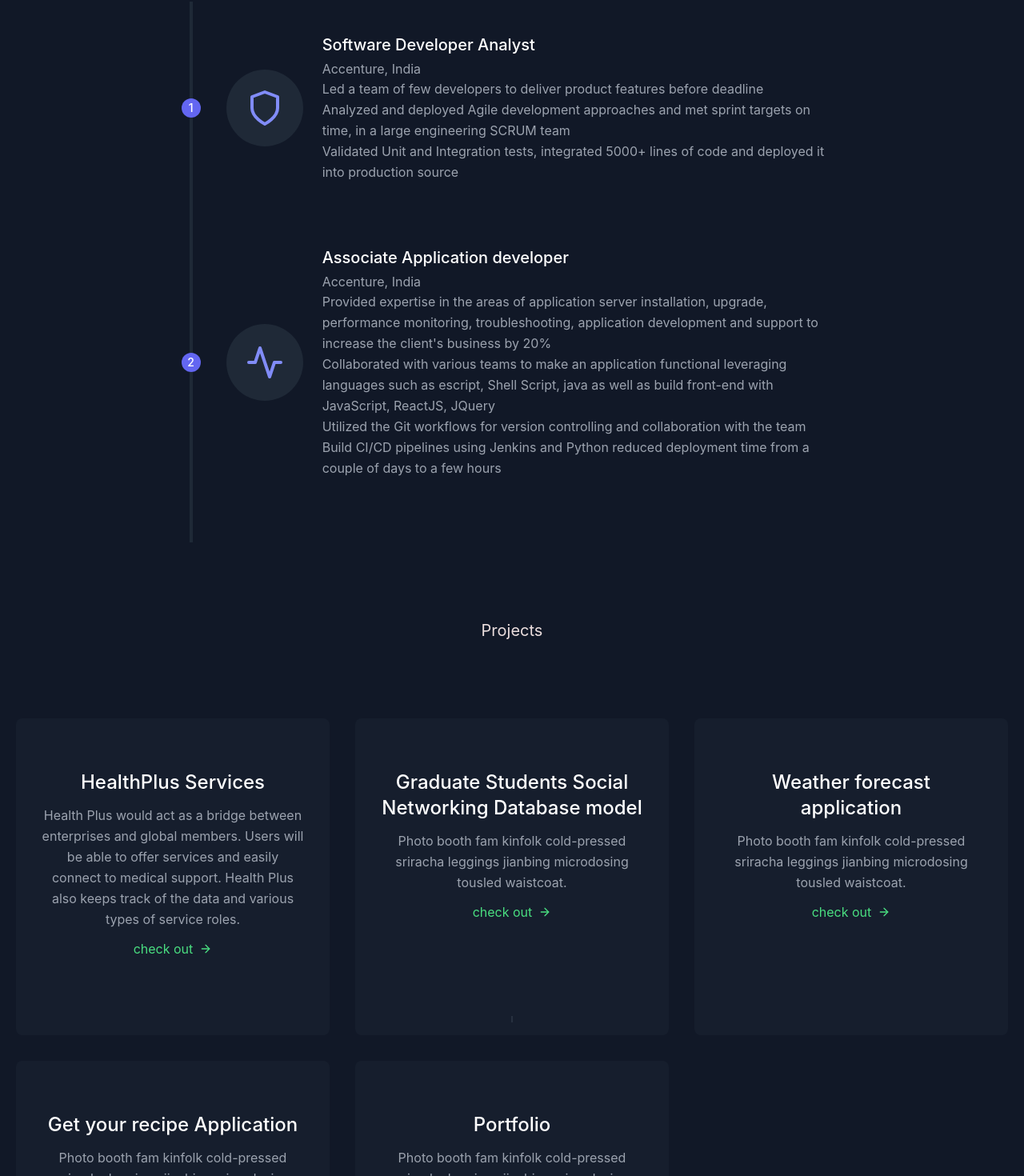
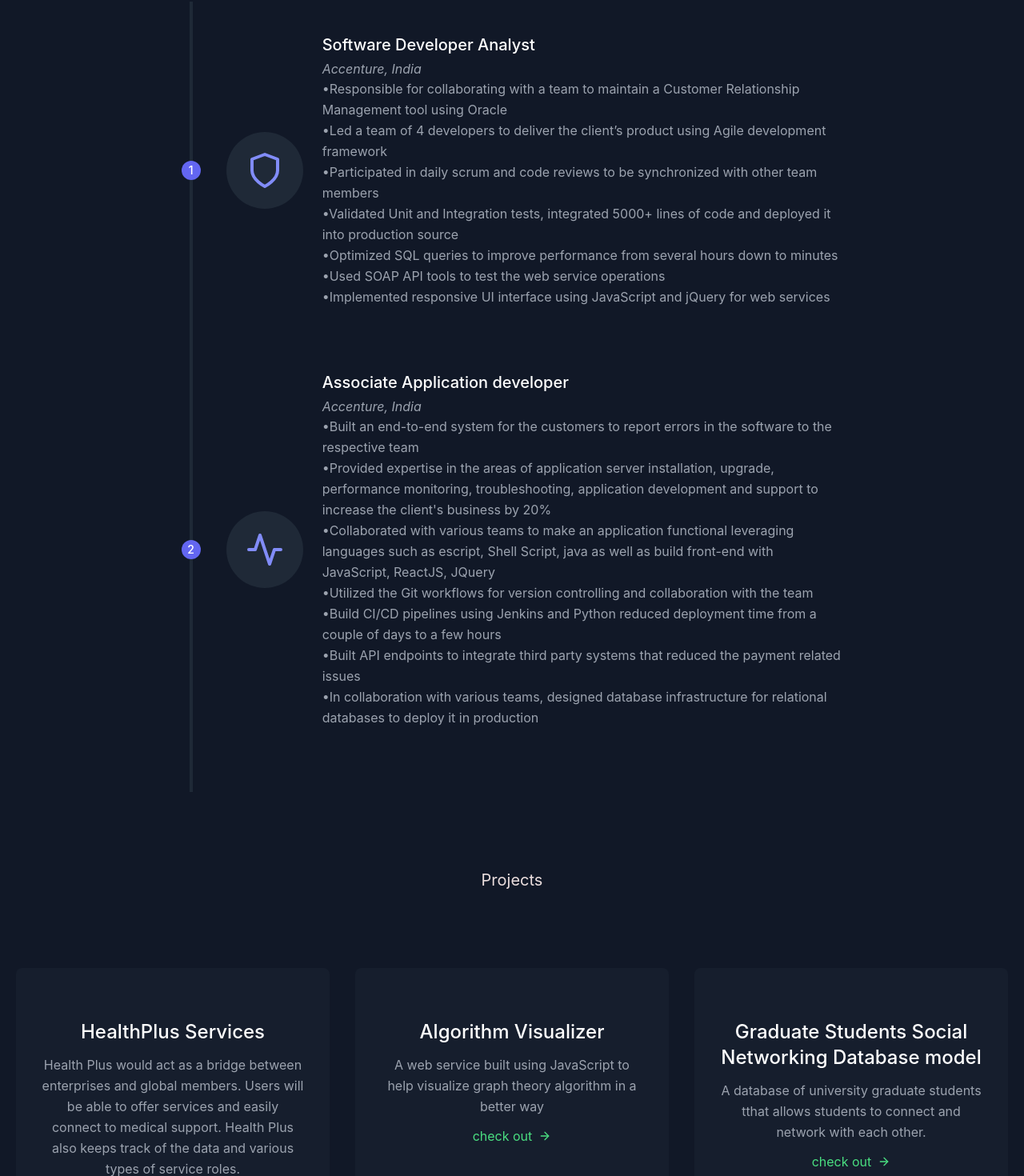
Before and after one commit to sampadadhole/Portfolio, a React (Vite) app: page / in a window 1280 px wide. Shown: the part 1180-2650 px from the top of the page at 80% size. Built offline with nearby package versions, Linux system fonts and the light colour scheme.

Commit message:
added new projects

```diff
--- a/src/components/Experience.jsx
+++ b/src/components/Experience.jsx
@@ -31,21 +31,22 @@ function Experience() {
                 <h2 class="font-medium title-font text-white mb-1 text-xl">
                   Software Developer Analyst
                 </h2>
-                <h3>Accenture, India</h3>
+                <h3><i>Accenture, India</i></h3>
                 <p class="leading-relaxed">
                   <ul>
                     <li>
-                      Led a team of few developers to deliver product features
-                      before deadline
+                    •Responsible for collaborating with a team to maintain a Customer Relationship Management tool using Oracle
                     </li>
                     <li>
-                      Analyzed and deployed Agile development approaches and met
-                      sprint targets on time, in a large engineering SCRUM team
+                    •Led a team of 4 developers to deliver the client’s product using Agile development framework
                     </li>
                     <li>
-                      Validated Unit and Integration tests, integrated 5000+
-                      lines of code and deployed it into production source
+                    •Participated in daily scrum and code reviews to be synchronized with other team members
                     </li>
+                    <li>•Validated Unit and Integration tests, integrated 5000+ lines of code and deployed it into production source</li>
+                    <li>•Optimized SQL queries to improve performance from several hours down to minutes</li>
+                    <li>•Used SOAP API tools to test the web service operations</li>
+                    <li>•Implemented responsive UI interface using JavaScript and jQuery for web services</li>
                   </ul>
                 </p>
               </div>
@@ -76,30 +77,33 @@ function Experience() {
                 <h2 class="font-medium title-font text-white mb-1 text-xl">
                   Associate Application developer
                 </h2>
-                <h3>Accenture, India</h3>
+                <h3><i>Accenture, India</i></h3>
                 <p class="leading-relaxed">
                   <ul>
                     <li>
+                      <li>•Built an end-to-end system for the customers to report errors in the software to the respective team</li>
                       {" "}
-                      Provided expertise in the areas of application server
+                      •Provided expertise in the areas of application server
                       installation, upgrade, performance monitoring,
                       troubleshooting, application development and support to
                       increase the client's business by 20%
                     </li>
                     <li>
-                      Collaborated with various teams to make an application
+                    •Collaborated with various teams to make an application
                       functional leveraging languages such as escript, Shell
                       Script, java as well as build front-end with JavaScript,
                       ReactJS, JQuery
                     </li>
                     <li>
-                      Utilized the Git workflows for version controlling and
+                    •Utilized the Git workflows for version controlling and
                       collaboration with the team
                     </li>
                     <li>
-                      Build CI/CD pipelines using Jenkins and Python reduced
+                    •Build CI/CD pipelines using Jenkins and Python reduced
                       deployment time from a couple of days to a few hours
                     </li>
+                    <li>•Built API endpoints to integrate third party systems that reduced the payment related issues</li>
+                    <li>•In collaboration with various teams, designed database infrastructure for relational databases to deploy it in production</li>
                   </ul>
                 </p>
               </div>
--- a/src/components/Projects.jsx
+++ b/src/components/Projects.jsx
@@ -38,20 +38,47 @@ function Projects() {
                   </svg>
                 </a>
                 <div class="text-center mt-2 leading-none flex justify-center absolute bottom-0 left-0 w-full py-4">
-                  {/* <span class="text-gray-500 mr-3 inline-flex items-center leading-none text-sm pr-3 py-1 border-r-2 border-gray-700 border-opacity-50">
-              <svg class="w-4 h-4 mr-1" stroke="currentColor" stroke-width="2" fill="none" stroke-linecap="round" stroke-linejoin="round" viewBox="0 0 24 24">
-                <path d="M1 12s4-8 11-8 11 8 11 8-4 8-11 8-11-8-11-8z"></path>
-                <circle cx="12" cy="12" r="3"></circle>
-              </svg>1.2K
-            </span> */}
                   <span class="text-gray-500 inline-flex items-center leading-none text-sm">
-                    {/* <svg class="w-4 h-4 mr-1" stroke="currentColor" stroke-width="2" fill="none" stroke-linecap="round" stroke-linejoin="round" viewBox="0 0 24 24">
-                <path d="M21 11.5a8.38 8.38 0 01-.9 3.8 8.5 8.5 0 01-7.6 4.7 8.38 8.38 0 01-3.8-.9L3 21l1.9-5.7a8.38 8.38 0 01-.9-3.8 8.5 8.5 0 014.7-7.6 8.38 8.38 0 013.8-.9h.5a8.48 8.48 0 018 8v.5z"></path>
-              </svg>6 */}
                   </span>
                 </div>
               </div>
             </div>
+
+            <div class="p-4 lg:w-1/3">
+              <div class="h-full bg-gray-800 bg-opacity-40 px-8 pt-16 pb-24 rounded-lg overflow-hidden text-center relative">
+                {/* <h2 class="tracking-widest text-xs title-font font-medium text-gray-500 mb-1">CATEGORY</h2> */}
+                <h1 class="title-font sm:text-2xl text-xl font-medium text-white mb-3">
+                  Algorithm Visualizer
+                </h1>
+                <p class="leading-relaxed mb-3">
+                  A web service built using JavaScript to help visualize graph theory algorithm in a better way
+                </p>
+                <a
+                  class="text-green-400 inline-flex items-center"
+                  href="https://github.com/sampadadhole/PSA_Algorithm_Visualizer"
+                >
+                  check out
+                  <svg
+                    class="w-4 h-4 ml-2"
+                    viewBox="0 0 24 24"
+                    stroke="currentColor"
+                    stroke-width="2"
+                    fill="none"
+                    stroke-linecap="round"
+                    stroke-linejoin="round"
+                  >
+                    <path d="M5 12h14"></path>
+                    <path d="M12 5l7 7-7 7"></path>
+                  </svg>
+                </a>
+                <div class="text-center mt-2 leading-none flex justify-center absolute bottom-0 left-0 w-full py-4">
+                  <span class="text-gray-500 inline-flex items-center leading-none text-sm">
+                  </span>
+                </div>
+              </div>
+            </div>
+
+
             <div class="p-4 lg:w-1/3">
               <div class="h-full bg-gray-800 bg-opacity-40 px-8 pt-16 pb-24 rounded-lg overflow-hidden text-center relative">
                 {/* <h2 class="tracking-widest text-xs title-font font-medium text-gray-500 mb-1">CATEGORY</h2> */}
@@ -59,8 +86,7 @@ function Projects() {
                   Graduate Students Social Networking Database model
                 </h1>
                 <p class="leading-relaxed mb-3">
-                  Photo booth fam kinfolk cold-pressed sriracha leggings
-                  jianbing microdosing tousled waistcoat.
+                  A database of university graduate students tthat allows students to connect and network with each other.
                 </p>
                 <a class="text-green-400 inline-flex items-center">
                   check out
@@ -99,8 +125,7 @@ function Projects() {
                   Weather forecast application
                 </h1>
                 <p class="leading-relaxed mb-3">
-                  Photo booth fam kinfolk cold-pressed sriracha leggings
-                  jianbing microdosing tousled waistcoat.
+                  A Web Application developed using ReactJS, to show the weather of various cities with the help of an API.
                 </p>
                 <a
                   href="https://github.com/sampadadhole/weather-app"
@@ -143,8 +168,7 @@ function Projects() {
                   Get your recipe Application
                 </h1>
                 <p class="leading-relaxed mb-3">
-                  Photo booth fam kinfolk cold-pressed sriracha leggings
-                  jianbing microdosing tousled waistcoat.
+                    A web Application which gives you a database of the recipes on the basis of the ingredients.
                 </p>
                 <a
                   href="https://github.com/sampadadhole/recipe-app"
@@ -187,8 +211,7 @@ function Projects() {
                   Portfolio
                 </h1>
                 <p class="leading-relaxed mb-3">
-                  Photo booth fam kinfolk cold-pressed sriracha leggings
-                  jianbing microdosing tousled waistcoat.
+                  Personalized portfolio developed using ReactJS.
                 </p>
                 <a
                   href="https://github.com/sampadadhole/Portfolio"
```
Also changed, not shown: 2 other files (tests, documents, lock files or other folders).
